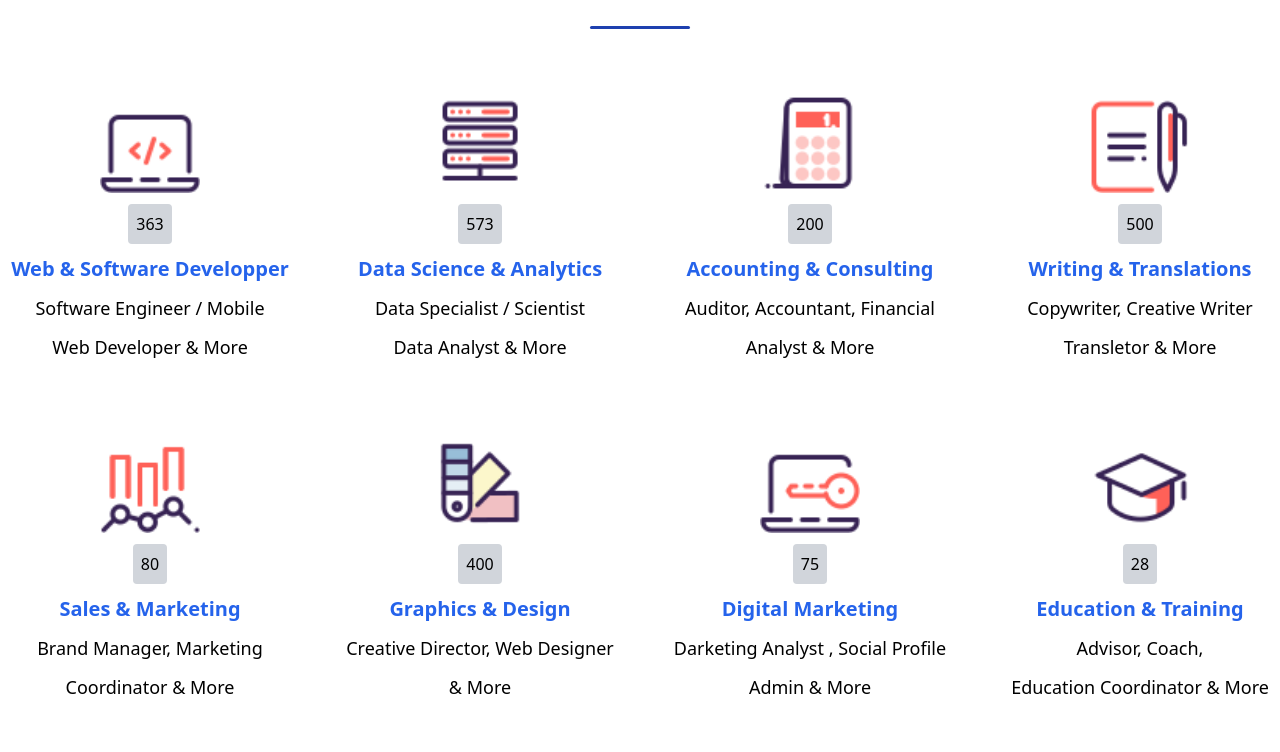
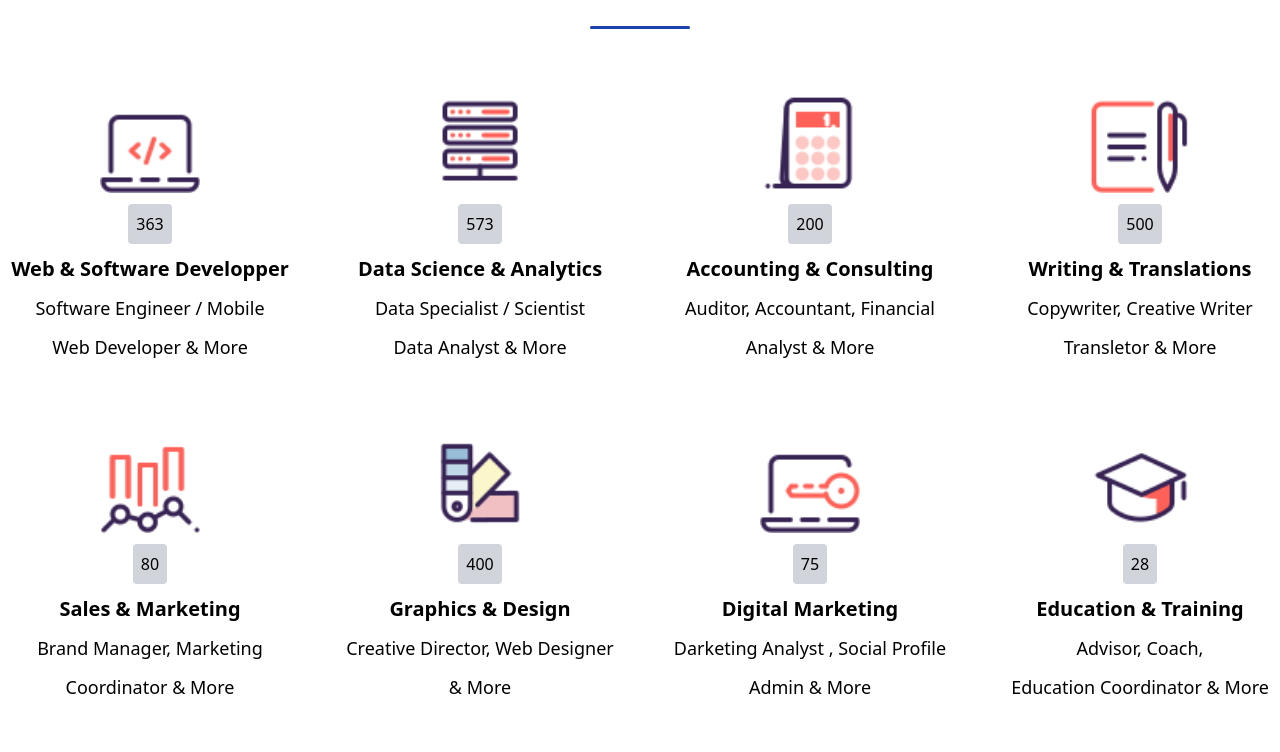
Before and after one commit to Kedesh23/freelance, a website: page public/index.html in a window 1280 px wide. Shown: the part 588-1340 px from the top of the page. Drawn offline with nearby package versions, Linux system fonts and the light colour scheme.

Commit message:
modification mineur

```diff
--- a/public/index.html
+++ b/public/index.html
@@ -13,10 +13,10 @@
                     <span>Freelancer</span>
                 </div>
                 <ul class="flex gap-10">
-                    <li><a href="#">Find a Freelnace</a></li>
+                    <li><a href="result.html">Find a Freelnace</a></li>
                     <li><a href="#">Find a Job</a></li>
                 </ul>
-                <a href="sign_in.html" class="bg-blue-400 rounded px-[2em] py-[1em]">Register/Login</a>
+                <a href="sign_in.html" class="bg-blue-400 rounded px-[2em] py-[1em] hover:drop-shadow-xl hover:shadow-black ">Register/Login</a>
             </nav>
         </header>
         <main>
@@ -46,80 +46,80 @@
                 <!-- Categories -->
                 <div class="grid grid-cols-4 gap-10">
                    <a href="#">
-                        <div class="w-[300px] h-[300px] rounded-md flex flex-col justify-between items-center py-[1em] hover:bg-blue-600 hover:text-white">
+                        <div class="w-[300px] h-[300px] rounded-xl flex flex-col justify-between items-center py-[1em] hover:bg-blue-600 hover:text-white">
                             <img src="./assets/code.png" alt="code" width="100px"/>
                             <div class="bg-gray-300 p-[.5em] rounded">363</div>
-                            <h1 class="text-blue-600 font-bold text-xl">Web & Software Developper</h1>
+                            <h1 class="font-bold text-xl">Web & Software Developper</h1>
                             <p class="text-lg">Software Engineer / Mobile</p>
                             <p class="text-lg"> Web Developer & More</p>
                         </div>
                    </a>
 
                     <a href="#">
-                        <div class="w-[300px] h-[300px] rounded-md flex flex-col justify-between items-center py-[1em] hover:bg-blue-600 hover:text-white">
+                        <div class="w-[300px] h-[300px] rounded-xl flex flex-col justify-between items-center py-[1em] hover:bg-blue-600 hover:text-white">
                             <img src="./assets/server.png" alt="server" width="100px"/>
                             <div class="bg-gray-300 p-[.5em] rounded">573</div>
-                            <h1 class="text-blue-600 font-bold text-xl">Data Science & Analytics</h1>
+                            <h1 class="font-bold text-xl">Data Science & Analytics</h1>
                             <p class="text-lg">Data Specialist / Scientist</p>
                             <p class="text-lg">Data Analyst & More</p>
                         </div>
                     </a>
 
                     <a href="#">
-                        <div class="w-[300px] h-[300px] rounded-md flex flex-col justify-between items-center py-[1em] hover:bg-blue-600 hover:text-white">
+                        <div class="w-[300px] h-[300px] rounded-xl flex flex-col justify-between items-center py-[1em] hover:bg-blue-600 hover:text-white">
                             <img src="./assets/calculator.png" alt="code" width="100px"/>
                             <div class="bg-gray-300 p-[.5em] rounded">200</div>
-                            <h1 class="text-blue-600 font-bold text-xl">Accounting & Consulting</h1>
+                            <h1 class="font-bold text-xl">Accounting & Consulting</h1>
                             <p class="text-lg">Auditor, Accountant, Financial</p>
                             <p class="text-lg">Analyst & More</p>
                         </div>
                     </a>
 
                     <a href="#">
-                        <div class="w-[300px] h-[300px] rounded-md flex flex-col justify-between items-center py-[1em] hover:bg-blue-600 hover:text-white">
+                        <div class="w-[300px] h-[300px] rounded-xl flex flex-col justify-between items-center py-[1em] hover:bg-blue-600 hover:text-white">
                             <img src="./assets/pan.png" alt="code" width="100px"/>
                             <div class="bg-gray-300 p-[.5em] rounded">500</div>
-                            <h1 class="text-blue-600 font-bold text-xl">Writing & Translations</h1>
+                            <h1 class="font-bold text-xl">Writing & Translations</h1>
                             <p class="text-lg">Copywriter, Creative Writer</p>
                             <p class="text-lg">Transletor & More</p>
                         </div>
                     </a>
 
                     <a href="#">
-                        <div class="w-[300px] h-[300px] rounded-md flex flex-col justify-between items-center py-[1em] hover:bg-blue-600 hover:text-white">
+                        <div class="w-[300px] h-[300px] rounded-xl flex flex-col justify-between items-center py-[1em] hover:bg-blue-600 hover:text-white">
                             <img src="./assets/i-chart.png" alt="chart" width="100px"/>
                             <div class="bg-gray-300 p-[.5em] rounded">80</div>
-                            <h1 class="text-blue-600 font-bold text-xl">Sales & Marketing</h1>
+                            <h1 class="font-bold text-xl">Sales & Marketing</h1>
                             <p class="text-lg">Brand Manager, Marketing</p>
                             <p class="text-lg">Coordinator & More</p>
                         </div>
                     </a>
 
                     <a href="#">
-                        <div class="w-[300px] h-[300px] rounded-md flex flex-col justify-between items-center py-[1em] hover:bg-blue-600 hover:text-white">
+                        <div class="w-[300px] h-[300px] rounded-xl flex flex-col justify-between items-center py-[1em] hover:bg-blue-600 hover:text-white">
                             <img src="./assets/i-graphic.png" alt="graphic" width="100px"/>
                             <div class="bg-gray-300 p-[.5em] rounded">400</div>
-                            <h1 class="text-blue-600 font-bold text-xl">Graphics & Design</h1>
+                            <h1 class="font-bold text-xl">Graphics & Design</h1>
                             <p class="text-lg">Creative Director, Web Designer</p>
                             <p class="text-lg"> & More</p>
                         </div>
                     </a>
 
                     <a href="#">
-                        <div class="w-[300px] h-[300px] rounded-md flex flex-col justify-between items-center py-[1em] hover:bg-blue-600 hover:text-white">
+                        <div class="w-[300px] h-[300px] rounded-xl flex flex-col justify-between items-center py-[1em] hover:bg-blue-600 hover:text-white">
                             <img src="./assets/i-digital.png" alt="digital" width="100px"/>
                             <div class="bg-gray-300 p-[.5em] rounded">75</div>
-                            <h1 class="text-blue-600 font-bold text-xl">Digital Marketing</h1>
+                            <h1 class="font-bold text-xl">Digital Marketing</h1>
                             <p class="text-lg">Darketing Analyst , Social Profile</p>
                             <p class="text-lg">Admin & More</p>
                         </div>
                     </a>
 
                     <a href="#">
-                        <div class="w-[300px] h-[300px] rounded-md flex flex-col justify-between items-center py-[1em] hover:bg-blue-600 hover:text-white">
+                        <div class="w-[300px] h-[300px] rounded-xl flex flex-col justify-between items-center py-[1em] hover:bg-blue-600 hover:text-white">
                             <img src="./assets/i-education.png" alt="education" width="100px"/>
                             <div class="bg-gray-300 p-[.5em] rounded">28</div>
-                            <h1 class="text-blue-600 font-bold text-xl">Education & Training</h1>
+                            <h1 class="font-bold text-xl">Education & Training</h1>
                             <p class="text-lg">Advisor, Coach,</p>
                             <p class="text-lg">Education Coordinator & More</p>
                         </div>
@@ -150,7 +150,7 @@
             <div class="flex flex-col items-center">
                 <h1 class="font-bold text-xl mb-[1em]">Community</h1>
                 <ul class="leading-[30px] flex flex-col items-center">
-                    <li><a href="#">Conatc Us</a></li>
+                    <li><a href="#">Contact Us</a></li>
                     <li><a href="#">Guidelines</a></li>
                     <li><a href="#">Terms of Use</a></li>
                 </ul>
```
